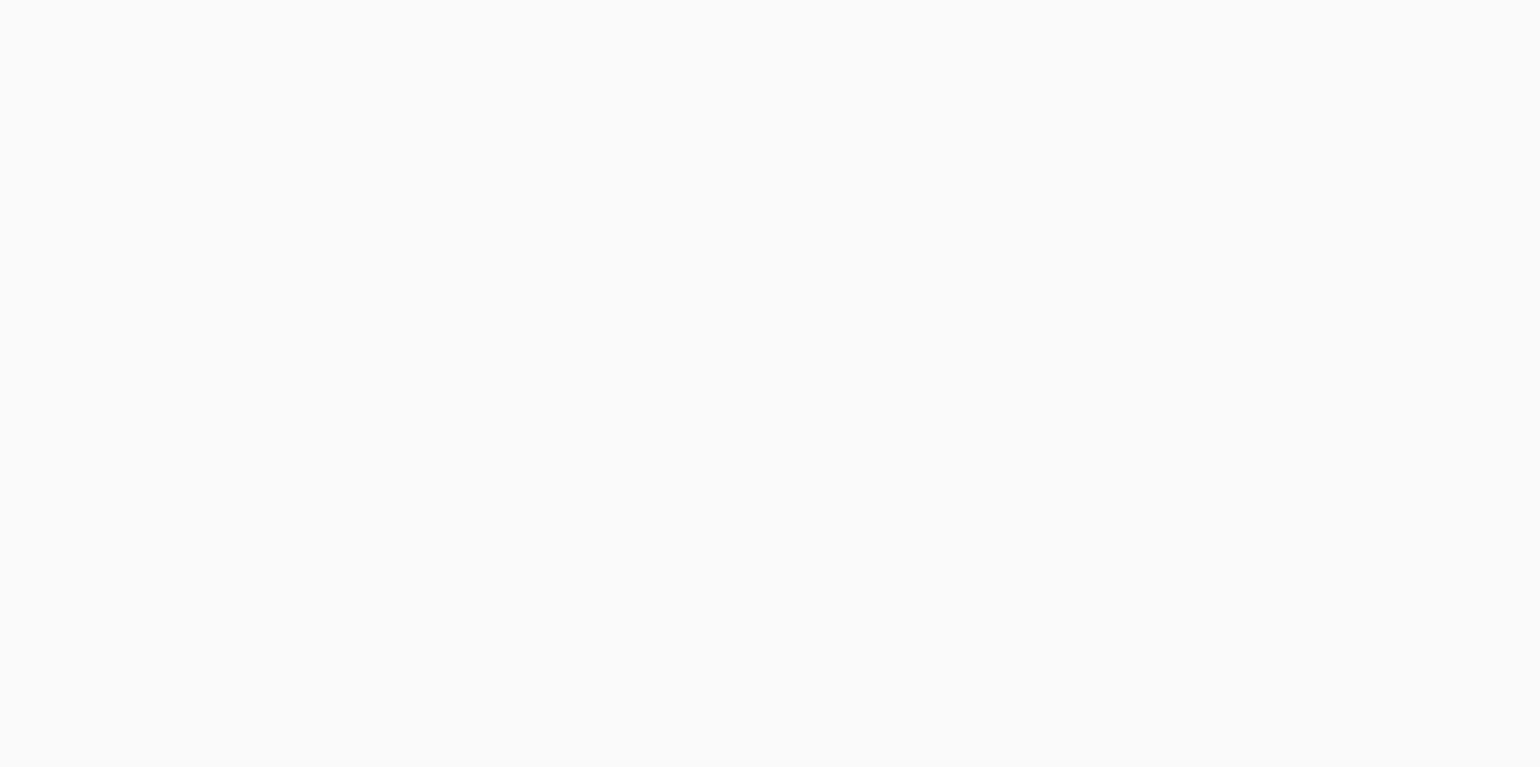
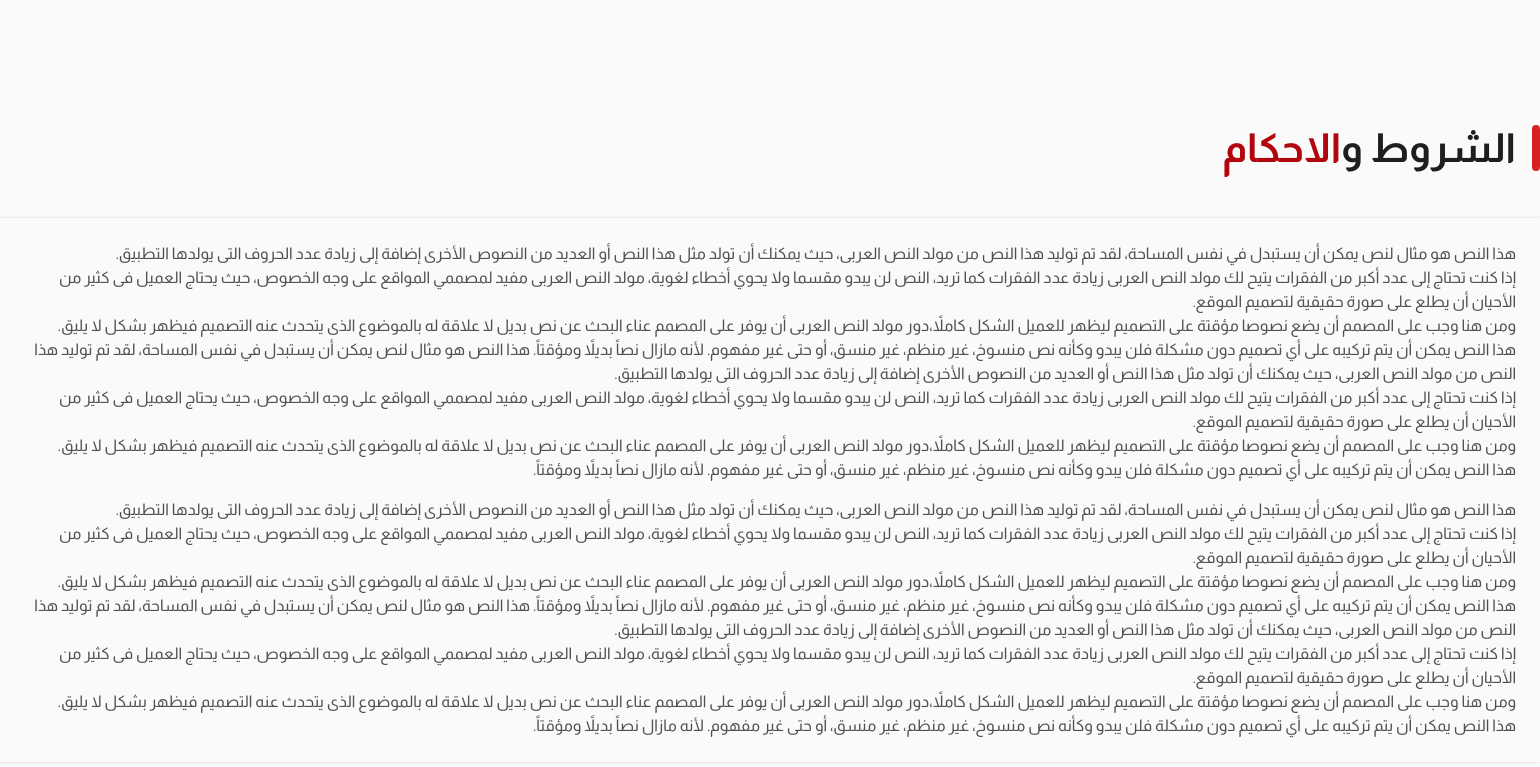
Before and after one commit to AQuadic/AVE_Reactjs, a React (Vite) app: page /privacy in a window 1280 px wide. Before the commit this address had no page. Shown: the part 597-1364 px from the top of the page, 1540 px wide, since content can reach past the window. Before the commit the page ends 800 px from the top, so only its background shows below. Built offline with nearby package versions, Linux system fonts and the light colour scheme.

Commit message:
Privacy Policy

```diff
--- a/src/App.jsx
+++ b/src/App.jsx
@@ -4,6 +4,7 @@ import HomePage from "./pages/HomePage";
 import WhoWeAre from "./pages/Who we are/WhoWeAre";
 import ContactUs from "./pages/Contact Us/ContactUs";
 import FAQs from "./pages/FAQs/FAQs";
+import Privacy from "./pages/Privacy/Privacy";
 
 function App() {
   return (
@@ -14,6 +15,7 @@ function App() {
           <Route path="/whoWeAre" element={<WhoWeAre />} />
           <Route path="/contactUs" element={<ContactUs />} />
           <Route path="/faqs" element={<FAQs />} />
+          <Route path="/privacy" element={<Privacy />} />
         </Route>
       </Routes>
     </BrowserRouter>
--- /dev/null
+++ b/src/components/Privacy/Content.jsx
@@ -0,0 +1,31 @@
+const Content = () => {
+    return (
+        <section className='container mx-auto flex flex-wrap items-center justify-between md:my-[120px] my-5'>
+            <div className='px-3 md:px-0'>
+                <div className='flex items-center gap-4'>
+                    <div className='w-2 h-[46px] bg-[#D82022] rounded-sm'></div>
+                    <h1 className="font-bold text-[40px] text-[#1E1E1E]">الشروط و<span className="text-[#B1060D]">الاحكام</span></h1>
+                </div>
+                <div className="xl:w-[1540px] w-full h-full p-6 md:mt-10 mt-5" style={{ boxShadow: '0px 0px 3px 0px #00000029' }}>
+                    <p className="text-[#505050] text-base">هذا النص هو مثال لنص يمكن أن يستبدل في نفس المساحة، لقد تم توليد هذا النص من مولد النص العربى، حيث يمكنك أن تولد مثل هذا النص أو العديد من النصوص الأخرى إضافة إلى زيادة عدد الحروف التى يولدها التطبيق.</p>
+                    <p className="text-[#505050] text-base">إذا كنت تحتاج إلى عدد أكبر من الفقرات يتيح لك مولد النص العربى زيادة عدد الفقرات كما تريد، النص لن يبدو مقسما ولا يحوي أخطاء لغوية، مولد النص العربى مفيد لمصممي المواقع على وجه الخصوص، حيث يحتاج العميل فى كثير من الأحيان أن يطلع على صورة حقيقية لتصميم الموقع.</p>
+                    <p className="text-[#505050] text-base">ومن هنا وجب على المصمم أن يضع نصوصا مؤقتة على التصميم ليظهر للعميل الشكل كاملاً،دور مولد النص العربى أن يوفر على المصمم عناء البحث عن نص بديل لا علاقة له بالموضوع الذى يتحدث عنه التصميم فيظهر بشكل لا يليق.</p>
+                    <p className="text-[#505050] text-base">هذا النص يمكن أن يتم تركيبه على أي تصميم دون مشكلة فلن يبدو وكأنه نص منسوخ، غير منظم، غير منسق، أو حتى غير مفهوم. لأنه مازال نصاً بديلاً ومؤقتاً. هذا النص هو مثال لنص يمكن أن يستبدل في نفس المساحة، لقد تم توليد هذا النص من مولد النص العربى، حيث يمكنك أن تولد مثل هذا النص أو العديد من النصوص الأخرى إضافة إلى زيادة عدد الحروف التى يولدها التطبيق.</p>
+                    <p className="text-[#505050] text-base">إذا كنت تحتاج إلى عدد أكبر من الفقرات يتيح لك مولد النص العربى زيادة عدد الفقرات كما تريد، النص لن يبدو مقسما ولا يحوي أخطاء لغوية، مولد النص العربى مفيد لمصممي المواقع على وجه الخصوص، حيث يحتاج العميل فى كثير من الأحيان أن يطلع على صورة حقيقية لتصميم الموقع.</p>
+                    <p className="text-[#505050] text-base">ومن هنا وجب على المصمم أن يضع نصوصا مؤقتة على التصميم ليظهر للعميل الشكل كاملاً،دور مولد النص العربى أن يوفر على المصمم عناء البحث عن نص بديل لا علاقة له بالموضوع الذى يتحدث عنه التصميم فيظهر بشكل لا يليق.</p>
+                    <p className="text-[#505050] text-base">هذا النص يمكن أن يتم تركيبه على أي تصميم دون مشكلة فلن يبدو وكأنه نص منسوخ، غير منظم، غير منسق، أو حتى غير مفهوم. لأنه مازال نصاً بديلاً ومؤقتاً.</p>
+                    <p className="text-[#505050] text-base mt-4">هذا النص هو مثال لنص يمكن أن يستبدل في نفس المساحة، لقد تم توليد هذا النص من مولد النص العربى، حيث يمكنك أن تولد مثل هذا النص أو العديد من النصوص الأخرى إضافة إلى زيادة عدد الحروف التى يولدها التطبيق.</p>
+                    <p className="text-[#505050] text-base">إذا كنت تحتاج إلى عدد أكبر من الفقرات يتيح لك مولد النص العربى زيادة عدد الفقرات كما تريد، النص لن يبدو مقسما ولا يحوي أخطاء لغوية، مولد النص العربى مفيد لمصممي المواقع على وجه الخصوص، حيث يحتاج العميل فى كثير من الأحيان أن يطلع على صورة حقيقية لتصميم الموقع.</p>
+                    <p className="text-[#505050] text-base">ومن هنا وجب على المصمم أن يضع نصوصا مؤقتة على التصميم ليظهر للعميل الشكل كاملاً،دور مولد النص العربى أن يوفر على المصمم عناء البحث عن نص بديل لا علاقة له بالموضوع الذى يتحدث عنه التصميم فيظهر بشكل لا يليق.</p>
+                    <p className="text-[#505050] text-base">هذا النص يمكن أن يتم تركيبه على أي تصميم دون مشكلة فلن يبدو وكأنه نص منسوخ، غير منظم، غير منسق، أو حتى غير مفهوم. لأنه مازال نصاً بديلاً ومؤقتاً. هذا النص هو مثال لنص يمكن أن يستبدل في نفس المساحة، لقد تم توليد هذا النص من مولد النص العربى، حيث يمكنك أن تولد مثل هذا النص أو العديد من النصوص الأخرى إضافة إلى زيادة عدد الحروف التى يولدها التطبيق.</p>
+                    <p className="text-[#505050] text-base">إذا كنت تحتاج إلى عدد أكبر من الفقرات يتيح لك مولد النص العربى زيادة عدد الفقرات كما تريد، النص لن يبدو مقسما ولا يحوي أخطاء لغوية، مولد النص العربى مفيد لمصممي المواقع على وجه الخصوص، حيث يحتاج العميل فى كثير من الأحيان أن يطلع على صورة حقيقية لتصميم الموقع.</p>
+                    <p className="text-[#505050] text-base">ومن هنا وجب على المصمم أن يضع نصوصا مؤقتة على التصميم ليظهر للعميل الشكل كاملاً،دور مولد النص العربى أن يوفر على المصمم عناء البحث عن نص بديل لا علاقة له بالموضوع الذى يتحدث عنه التصميم فيظهر بشكل لا يليق.</p>
+                    <p className="text-[#505050] text-base">هذا النص يمكن أن يتم تركيبه على أي تصميم دون مشكلة فلن يبدو وكأنه نص منسوخ، غير منظم، غير منسق، أو حتى غير مفهوم. لأنه مازال نصاً بديلاً ومؤقتاً.</p>
+
+                </div>
+            </div>
+        </section>
+    )
+}
+
+export default Content
--- a/src/components/general/Footer.jsx
+++ b/src/components/general/Footer.jsx
@@ -87,7 +87,7 @@ const Footer = () => {
                                     </li>
                                     <li className="mb-4 flex items-center gap-[9px]">
                                         <img src={check} alt="Check" />
-                                        <Link to='/' >سياسة الخصوصية</Link>
+                                        <Link to='/privacy' >سياسة الخصوصية</Link>
                                     </li>
                                 </ul>
                             </div>
--- /dev/null
+++ b/src/pages/Privacy/Privacy.jsx
@@ -0,0 +1,12 @@
+import Header from '../../components/general/Header'
+import Content from '../../components/Privacy/Content'
+const Privacy = () => {
+    return (
+        <dev>
+            <Header />
+            <Content />
+        </dev>
+    )
+}
+
+export default Privacy
```
